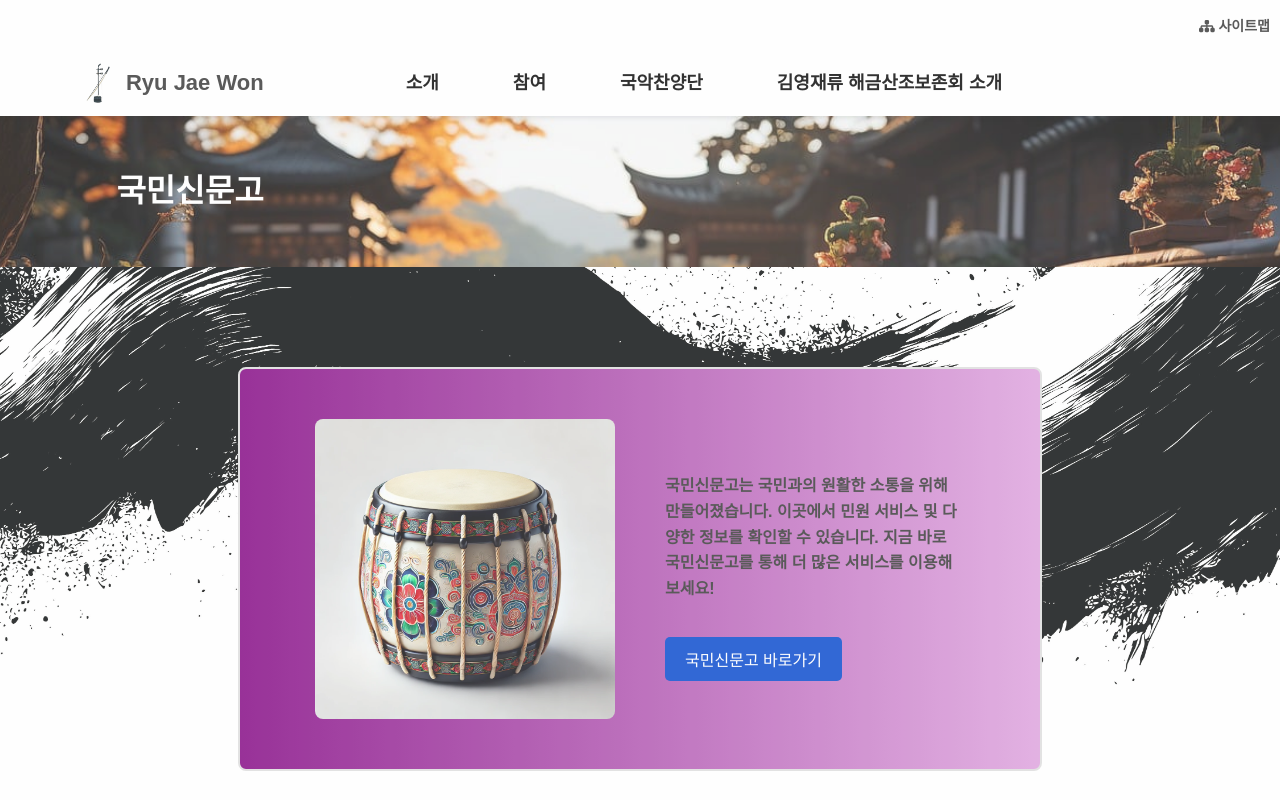
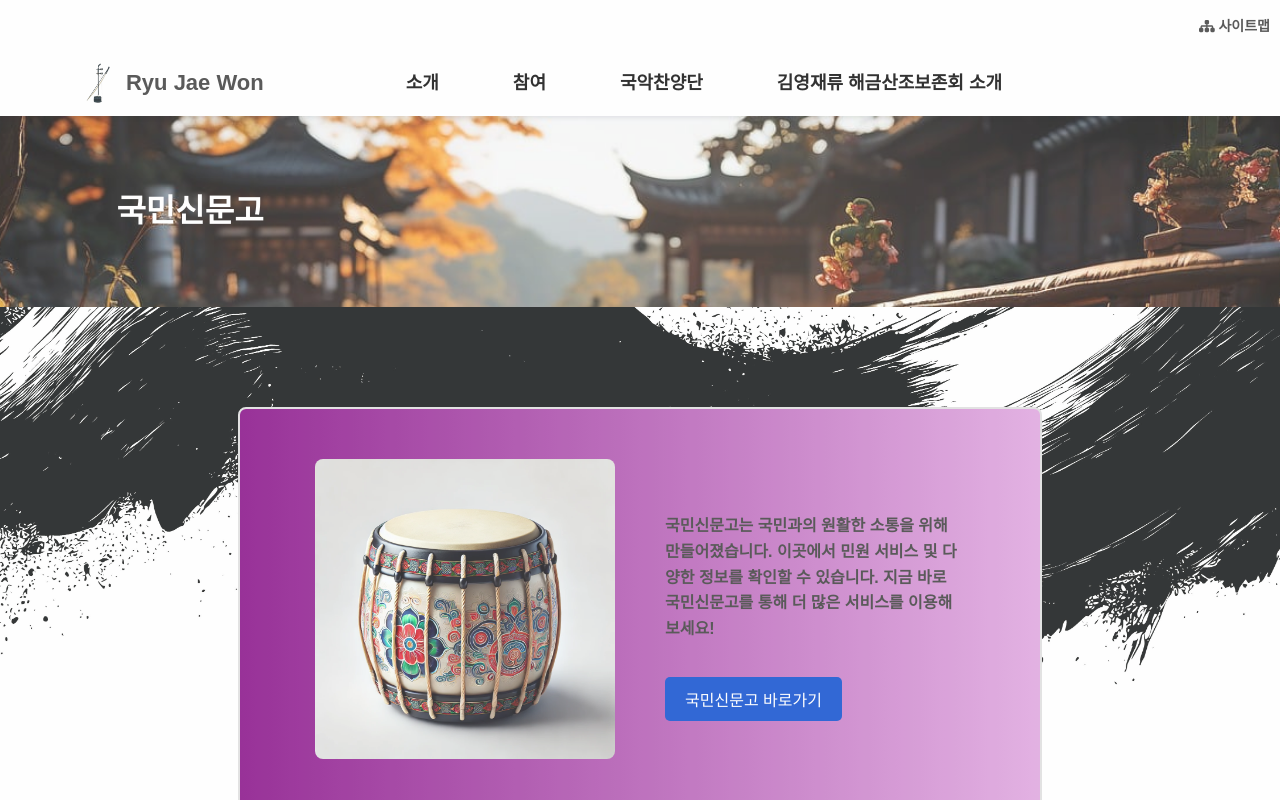
Before and after one commit to BrightLuminate/jawnproject, a React (Create React App) app: page /gugak-newspaper in a window 1280 px wide. Shown: the top 800 px of the page. Built offline with nearby package versions, Linux system fonts and the light colour scheme.

Commit message:
Update GugakNewspaper.css

```diff
--- a/src/css/GugakNewspaper.css
+++ b/src/css/GugakNewspaper.css
@@ -19,7 +19,7 @@
     left: 50%; /* Moves element to the left edge of viewport */
     transform: translateX(-50%); /* Centers it in the viewport */
     text-align: center;
-    padding: 50px;
+    padding: 70px;
     background-image: url('../images/traditional.jpeg');
     background-size: cover;
     background-repeat: no-repeat;
@@ -104,6 +104,6 @@
     }
     .kukmin-sinmungo-button {
         position: relative;
-        left: 60px;
+        left: 50px;
     }
 }
```
